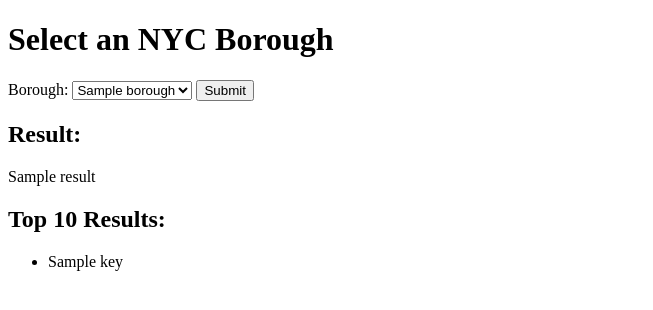
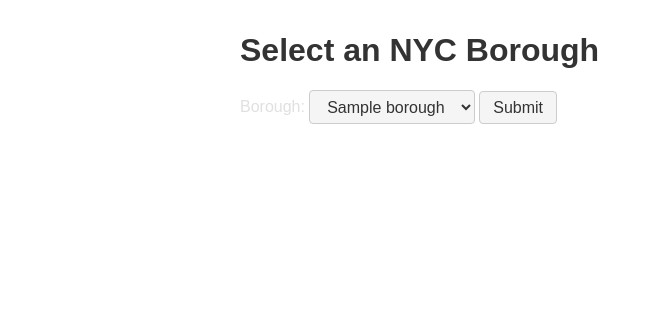
Before and after one commit to kunalthadani/Rodent-Infestation-Prediction, a Flask app: template Model_Serving/Flask/templates/index.html in a window 1280 px wide. Shown: the top 310 px of the page, without its empty margins (0-653 px from the left). Run offline with Flask 3, Linux system fonts and the light colour scheme; the template is opened without the code that fills it: most values are stand-ins (such as "Sample title", 1, 10 or a date in 2020).

Commit message:
Updated index.html for serving

```diff
--- a/Model_Serving/Flask/templates/index.html
+++ b/Model_Serving/Flask/templates/index.html
@@ -1,13 +1,78 @@
 <!DOCTYPE html>
 <html lang="en">
 <head>
-    <meta charset="UTF-8">
-    <meta name="viewport" content="width=device-width, initial-scale=1.0">
+  <meta charset="UTF-8" />
+  <meta name="viewport" content="width=device-width, initial-scale=1.0" />
   <title>NYC Borough Selector</title>
+  <style>
+    /* Base page */
+    body {
+      background-color: #121212;
+      color: #e0e0e0;
+      font-family: Arial, sans-serif;
+      max-width: 800px;
+      margin: 2em auto;
+      padding: 0 1em;
+    }
+
+    h1, h2 {
+      color: #fff;
+    }
+
+    /* Form controls */
+    label, select, button {
+      color: #e0e0e0;
+    }
+    select, button {
+      background-color: #1e1e1e;
+      border: 1px solid #333;
+      padding: 0.4em 0.8em;
+      font-size: 1em;
+      border-radius: 4px;
+      outline: none;
+    }
+    button:hover {
+      background-color: #2a2a2a;
+    }
+
+    /* Table */
+    table {
+      border-collapse: collapse;
+      width: 100%;
+      margin-top: 1em;
+    }
+    th, td {
+      border: 1px solid #333;
+      padding: 0.5em 1em;
+      text-align: left;
+    }
+    th {
+      background-color: #1f1f1f;
+    }
+    tbody tr:nth-child(odd) {
+      background-color: #1a1a1a;
+    }
+    tbody tr:nth-child(even) {
+      background-color: #242424;
+    }
+
+    /* Optional: auto-toggle based on system preference */
+    @media (prefers-color-scheme: light) {
+      body {
+        background-color: white;
+        color: black;
+      }
+      h1, h2 { color: #333; }
+      select, button { background-color: #f5f5f5; color: #333; border: 1px solid #ccc; }
+      th { background-color: #f5f5f5; }
+      tbody tr:nth-child(odd) { background-color: #fafafa; }
+      tbody tr:nth-child(even) { background-color: #fff; }
+    }
+  </style>
 </head>
 <body>
   <h1>Select an NYC Borough</h1>
-    <form method="post" action="/">
+  <form id="predict-form">
     <label for="borough">Borough:</label>
     <select id="borough" name="borough">
       {% for b in boroughs %}
@@ -17,18 +82,53 @@
     <button type="submit">Submit</button>
   </form>
 
-    {% if result %}
-    <h2>Result:</h2>
-    <p>{{ result }}</p>
-    {% endif %}
-    {# Add your op list rendering here #}
-    {% if op %}
-    <h2>Top 10 Results:</h2>
-    <ul>
-        {% for key in op %}
-        <li>{{ key }}</li>
-        {% endfor %}
-    </ul>
-    {% endif %}
+  <!-- Container for results -->
+  <div id="results"></div>
+
+  <script>
+    const form = document.getElementById("predict-form");
+    form.addEventListener("submit", async e => {
+      e.preventDefault();
+      const borough = document.getElementById("borough").value;
+
+      try {
+        const resp = await fetch('/predict', {
+          method: 'POST',
+          headers: { 'Content-Type': 'application/json' },
+          body: JSON.stringify({ borough })
+        });
+        if (!resp.ok) {
+          const err = await resp.text();
+          document.getElementById('results').innerHTML = `<p style="color:red">Error: ${err}</p>`;
+          return;
+        }
+        const { top10 } = await resp.json();
+
+        let rows = '';
+        top10.forEach((row, i) => {
+          rows += `
+            <tr>
+              <td>${i+1}</td>
+              <td>${row.key}</td>
+              <td>${(row.proba_1 * 100).toFixed(2)}%</td>
+            </tr>`;
+        });
+
+        const tableHtml = `
+          <h2>Top 10 Restaurants with Highest Probability of Rodent Infestation:</h2>
+          <table>
+            <thead>
+              <tr><th>Rank</th><th>Restaurant</th><th>Infestation %</th></tr>
+            </thead>
+            <tbody>${rows}</tbody>
+          </table>`;
+
+        document.getElementById('results').innerHTML = tableHtml;
+
+      } catch (error) {
+        document.getElementById('results').innerHTML = `<p style="color:red">Fetch error: ${error.message}</p>`;
+      }
+    });
+  </script>
 </body>
 </html>
```
Lines whose indentation alone changed are shown as unchanged.
